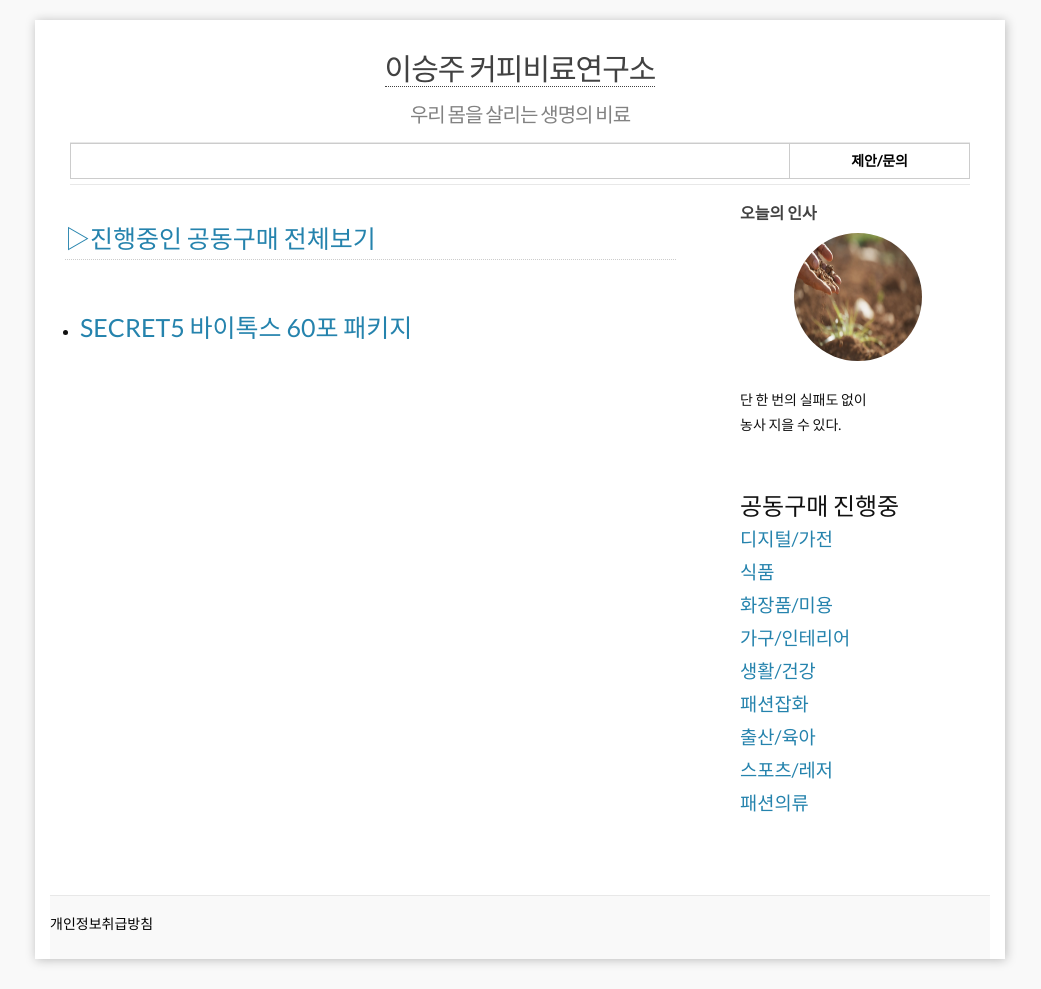
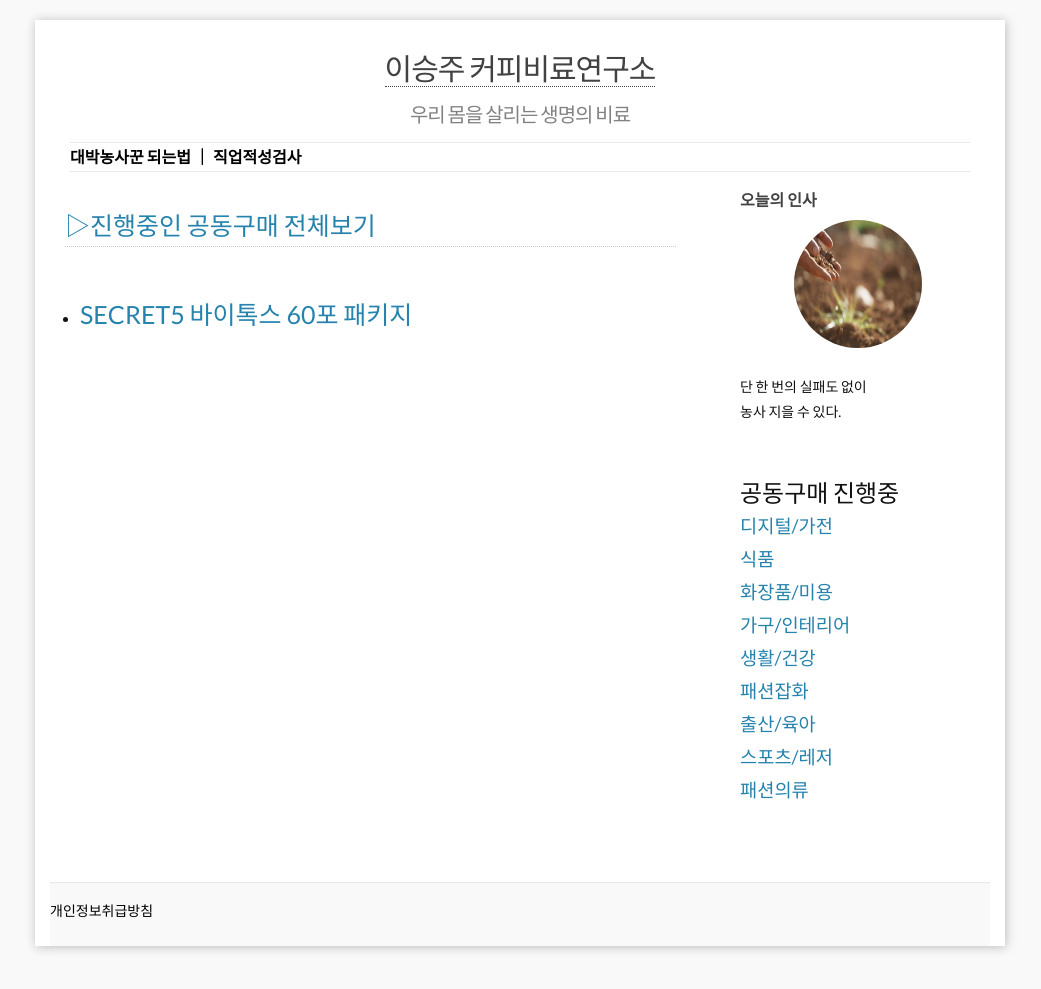
Before and after one commit to leevra/hair, a Jekyll site: the page built from index.html, in a window 1280 px wide. Shown: the whole page, without its empty margins (120-1161 px from the left). Built offline with Jekyll 4.4.1, drawn with Linux system fonts in a browser that asks for light colours; the list of posts is cut into pages by our own code; comment, search, counter and statistics services are not loaded.

Commit message:
VersionActivity

```diff
--- a/_includes/header.html
+++ b/_includes/header.html
@@ -29,36 +29,9 @@
 
 
 
+      <a href="https://coffeefertilizer.leeseungju.com/seminar" target="_self"><strong><span style="color: rgb(0, 0, 0);">대박농사꾼 되는법</span></strong></a>
 
-<table cellpadding="0" cellspacing="0" table width="100%">
-<tr>
-<td width="80%">
-
-<center>
-<script>
-  (function() {
-    var cx = 'partner-pub-9965606273577507:7511417145';
-    var gcse = document.createElement('script');
-    gcse.type = 'text/javascript';
-    gcse.async = true;
-    gcse.src = 'https://cse.google.com/cse.js?cx=' + cx;
-    var s = document.getElementsByTagName('script')[0];
-    s.parentNode.insertBefore(gcse, s);
-  })();
-</script>
-<gcse:searchbox-only></gcse:searchbox-only>
-</center>
-
-</td>
-<td width="20%">
-
-<center>
-<a href="/standing-point" target="_self"><strong><span style="color: rgb(0, 0, 0);">제안/문의</span></strong></a>
-</center>
-
-</td>
-</tr>
-</table>
+      <a href="https://coffeefertilizer.leeseungju.com/notice" target="_self"><strong><span style="color: rgb(0, 0, 0);">｜ 직업적성검사</span></strong></a>
 
 
 
```
